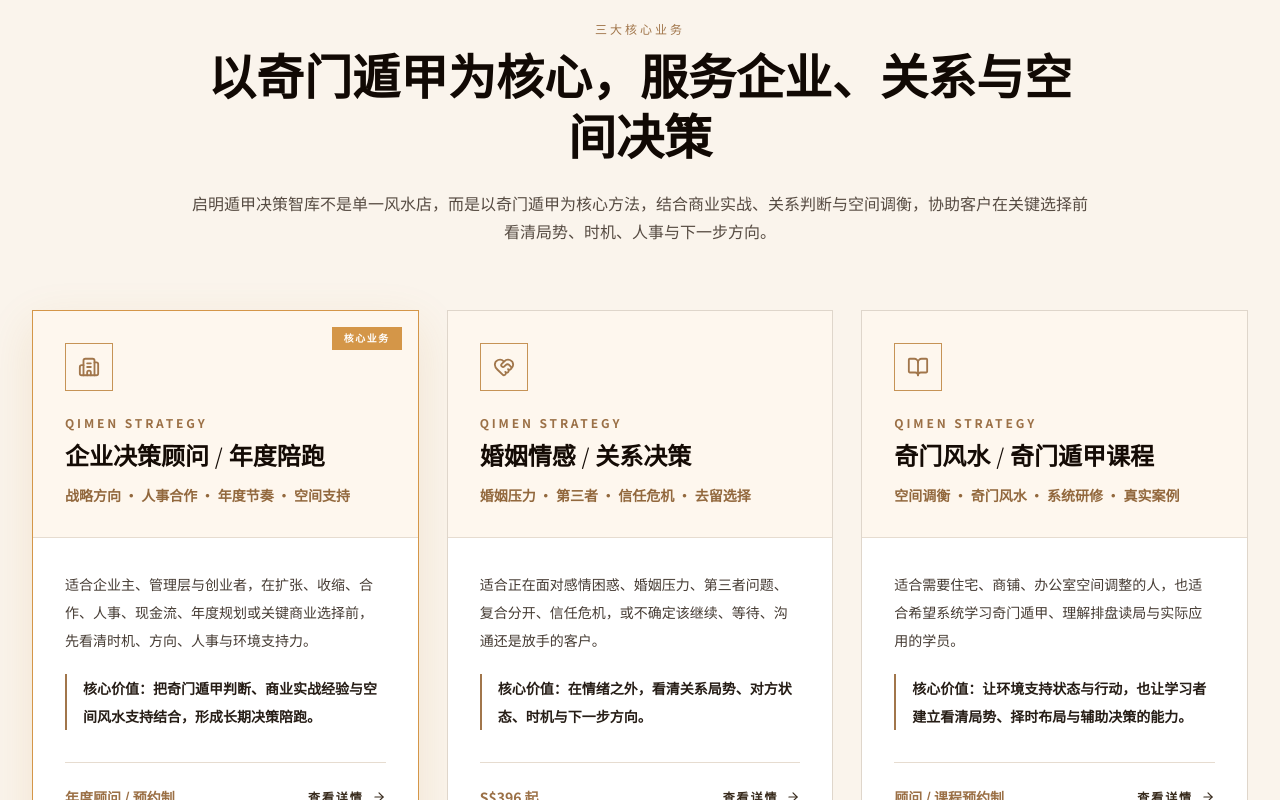
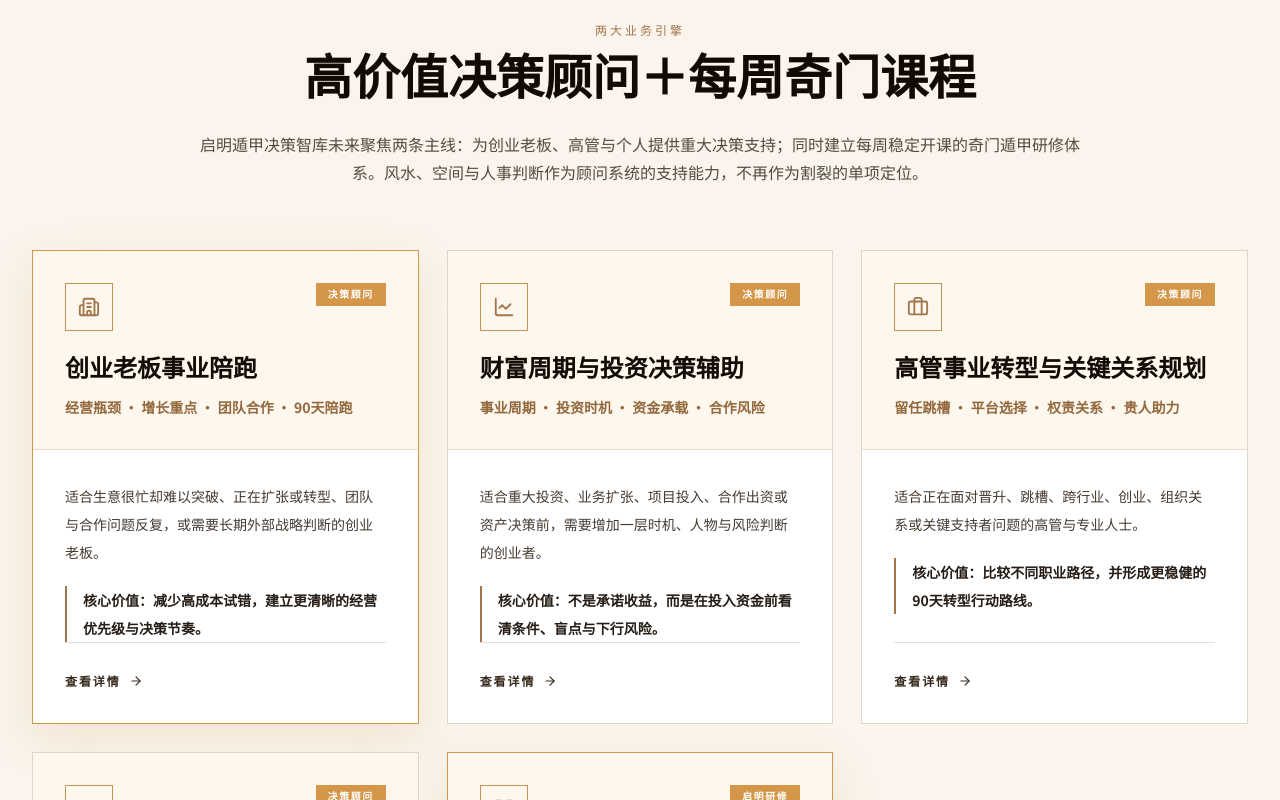
Before and after one commit to BODHIWONG/qmfeng-website, a Next.js app: page / in a window 1280 px wide. Shown: the part 1460-2260 px from the top of the page. Built offline with nearby package versions, Linux system fonts and the light colour scheme.

Commit message:
Refocus homepage service architecture

```diff
--- a/components/service-cards.tsx
+++ b/components/service-cards.tsx
@@ -3,80 +3,102 @@
 import { motion } from "framer-motion";
 import Link from "next/link";
 import { useLanguage } from "@/contexts/language-context";
-import { ArrowRight, BookOpen, Building2, HeartHandshake, type LucideIcon } from "lucide-react";
+import { ArrowRight, BookOpen, Building2, Briefcase, HeartHandshake, LineChart, type LucideIcon } from "lucide-react";
 
 type ServiceCard = {
   id: number;
   icon: LucideIcon;
+  engineZh: string;
+  engineEn: string;
   titleZh: string;
   titleEn: string;
   visualSubZh: string;
   visualSubEn: string;
   painZh: string;
   painEn: string;
-  audienceZh: string;
-  audienceEn: string;
-  feeZh: string;
-  feeEn: string;
+  valueZh: string;
+  valueEn: string;
   href: string;
-  recommended?: boolean;
+  featured?: boolean;
 };
 
 const services: ServiceCard[] = [
   {
     id: 1,
     icon: Building2,
-    titleZh: "企业决策顾问 / 年度陪跑",
-    titleEn: "Enterprise Decision Advisory",
-    visualSubZh: "战略方向 · 人事合作 · 年度节奏 · 空间支持",
-    visualSubEn: "Strategy · People · Annual Rhythm · Space Support",
-    painZh:
-      "适合企业主、管理层与创业者，在扩张、收缩、合作、人事、现金流、年度规划或关键商业选择前，先看清时机、方向、人事与环境支持力。",
-    painEn:
-      "For business owners, leaders and entrepreneurs before expansion, contraction, partnership, people decisions, cash-flow planning, annual direction or important commercial choices.",
-    audienceZh: "核心价值：把奇门遁甲判断、商业实战经验与空间风水支持结合，形成长期决策陪跑。",
-    audienceEn:
-      "Core value: combine Qi Men Dun Jia insight, practical business experience and Feng Shui support into long-term decision advisory.",
-    feeZh: "年度顾问 / 预约制",
-    feeEn: "Annual Advisory / By Appointment",
-    href: "/enterprise-strategic-advisory",
-    recommended: true,
+    engineZh: "决策顾问",
+    engineEn: "Advisory",
+    titleZh: "创业老板事业陪跑",
+    titleEn: "Founder Business Advisory",
+    visualSubZh: "经营瓶颈 · 增长重点 · 团队合作 · 90天陪跑",
+    visualSubEn: "Bottlenecks · Growth · People · 90-Day Support",
+    painZh: "适合生意很忙却难以突破、正在扩张或转型、团队与合作问题反复，或需要长期外部战略判断的创业老板。",
+    painEn: "For founders facing business bottlenecks, expansion, transition, people issues, partnership risk or the need for ongoing strategic support.",
+    valueZh: "核心价值：减少高成本试错，建立更清晰的经营优先级与决策节奏。",
+    valueEn: "Core value: reduce high-cost mistakes and build a clearer decision rhythm.",
+    href: "/founder-business-advisory",
+    featured: true,
   },
   {
     id: 2,
+    icon: LineChart,
+    engineZh: "决策顾问",
+    engineEn: "Advisory",
+    titleZh: "财富周期与投资决策辅助",
+    titleEn: "Wealth & Investment Decision Support",
+    visualSubZh: "事业周期 · 投资时机 · 资金承载 · 合作风险",
+    visualSubEn: "Cycle · Timing · Capital · Partnership Risk",
+    painZh: "适合重大投资、业务扩张、项目投入、合作出资或资产决策前，需要增加一层时机、人物与风险判断的创业者。",
+    painEn: "For entrepreneurs before major investment, expansion, project funding, partnership or capital-allocation decisions.",
+    valueZh: "核心价值：不是承诺收益，而是在投入资金前看清条件、盲点与下行风险。",
+    valueEn: "Core value: clarify conditions, blind spots and downside risk before capital is committed.",
+    href: "/wealth-cycle-investment-decision",
+  },
+  {
+    id: 3,
+    icon: Briefcase,
+    engineZh: "决策顾问",
+    engineEn: "Advisory",
+    titleZh: "高管事业转型与关键关系规划",
+    titleEn: "Executive Career Transition",
+    visualSubZh: "留任跳槽 · 平台选择 · 权责关系 · 贵人助力",
+    visualSubEn: "Stay or Move · Role Fit · Authority · Strategic Network",
+    painZh: "适合正在面对晋升、跳槽、跨行业、创业、组织关系或关键支持者问题的高管与专业人士。",
+    painEn: "For executives facing promotion, job change, industry transition, entrepreneurship, organisational dynamics or strategic relationship decisions.",
+    valueZh: "核心价值：比较不同职业路径，并形成更稳健的90天转型行动路线。",
+    valueEn: "Core value: compare career pathways and define a steadier 90-day transition roadmap.",
+    href: "/executive-career-transition",
+  },
+  {
+    id: 4,
     icon: HeartHandshake,
-    titleZh: "婚姻情感 / 关系决策",
-    titleEn: "Relationship Decision Advisory",
-    visualSubZh: "婚姻压力 · 第三者 · 信任危机 · 去留选择",
-    visualSubEn: "Marriage Stress · Affair Concerns · Trust Issues · Stay or Leave",
-    painZh:
-      "适合正在面对感情困惑、婚姻压力、第三者问题、复合分开、信任危机，或不确定该继续、等待、沟通还是放手的客户。",
-    painEn:
-      "For clients facing relationship confusion, marriage stress, affair concerns, reconciliation, separation, trust issues or the question of whether to stay, wait, communicate or let go.",
-    audienceZh: "核心价值：在情绪之外，看清关系局势、对方状态、时机与下一步方向。",
-    audienceEn:
-      "Core value: look beyond emotion and understand the relationship dynamics, the other person’s position, timing and next direction.",
-    feeZh: "S$396 起",
-    feeEn: "From S$396",
+    engineZh: "决策顾问",
+    engineEn: "Advisory",
+    titleZh: "个人情感与重大决策支持",
+    titleEn: "Relationship & Major Life Decisions",
+    visualSubZh: "婚姻关系 · 去留选择 · 家庭压力 · 人生方向",
+    visualSubEn: "Relationship · Stay or Leave · Family · Life Direction",
+    painZh: "适合感情、婚姻、家庭与人生方向反复不清，希望在情绪之外看清局势、边界、时机与下一步的人。",
+    painEn: "For clients facing relationship, marriage, family or major life-direction uncertainty.",
+    valueZh: "核心价值：提供私密、克制、有边界的重大关系与人生决策参考。",
+    valueEn: "Core value: private, responsible and clearly bounded decision support.",
     href: "/relationship-clarity-reading-singapore",
   },
   {
-    id: 3,
+    id: 5,
     icon: BookOpen,
-    titleZh: "奇门风水 / 奇门遁甲课程",
-    titleEn: "Qi Men Feng Shui & Course",
-    visualSubZh: "空间调衡 · 奇门风水 · 系统研修 · 真实案例",
-    visualSubEn: "Space Alignment · Qi Men Feng Shui · Training · Real Cases",
-    painZh:
-      "适合需要住宅、商铺、办公室空间调整的人，也适合希望系统学习奇门遁甲、理解排盘读局与实际应用的学员。",
-    painEn:
-      "For clients needing residential, retail or office space alignment, and for learners who want structured Qi Men Dun Jia training with chart reading and real case application.",
-    audienceZh: "核心价值：让环境支持状态与行动，也让学习者建立看清局势、择时布局与辅助决策的能力。",
-    audienceEn:
-      "Core value: make the environment support state and action, while helping learners build the ability to read situations, timing and decision patterns.",
-    feeZh: "顾问 / 课程预约制",
-    feeEn: "Advisory / Course by Appointment",
-    href: "/singapore-qi-men-dun-jia-consultant",
+    engineZh: "启明研修",
+    engineEn: "Academy",
+    titleZh: "每周奇门遁甲基础课程",
+    titleEn: "Weekly Qi Men Dun Jia Course",
+    visualSubZh: "每周六日 · 两天小班 · 零基础 · 实战案例",
+    visualSubEn: "Weekly Weekend · 2 Days · Beginners · Real Cases",
+    painZh: "适合希望从基础建立完整框架，学习九宫、八门、九星、八神、读局顺序与实际应用的学员。",
+    painEn: "For learners who want a structured foundation in chart reading, symbols, reading sequence and practical application.",
+    valueZh: "核心价值：每周稳定开班，建立可持续的课程与复训体系。",
+    valueEn: "Core value: consistent weekly intakes with a structured learning pathway.",
+    href: "/qi-men-dun-jia-course-singapore",
+    featured: true,
   },
 ];
 
@@ -92,33 +114,25 @@ export default function ServiceCards() {
           viewport={{ once: true }}
           className="mx-auto mb-12 max-w-4xl text-center md:mb-16"
         >
-          <p
-            className="mb-3 text-xs uppercase tracking-[0.25em]"
-            style={{ fontFamily: "var(--font-lato), sans-serif", color: "oklch(0.60 0.08 65)" }}
-          >
-            {t("三大核心业务", "Three Core Advisory Pillars")}
+          <p className="mb-3 text-xs uppercase tracking-[0.25em] text-[oklch(0.60_0.08_65)]">
+            {t("两大业务引擎", "Two Core Business Engines")}
           </p>
-
           <h2
             className="mb-5 text-3xl font-bold leading-tight md:text-5xl"
             style={{ fontFamily: "var(--font-cormorant), var(--font-noto-serif), serif", color: "oklch(0.15 0.02 60)" }}
           >
-            {t("以奇门遁甲为核心，服务企业、关系与空间决策", "Qi Men Dun Jia-Based Advisory for Business, Relationships and Space")}
+            {t("高价值决策顾问＋每周奇门课程", "Strategic Advisory + Weekly Qi Men Courses")}
           </h2>
-
-          <p
-            className="text-sm leading-7 md:text-base"
-            style={{ fontFamily: "var(--font-lato), var(--font-noto-sans), sans-serif", color: "oklch(0.42 0.02 60)" }}
-          >
+          <p className="text-sm leading-7 text-[oklch(0.42_0.02_60)] md:text-base">
             {t(
-              "启明遁甲决策智库不是单一风水店，而是以奇门遁甲为核心方法，结合商业实战、关系判断与空间调衡，协助客户在关键选择前看清局势、时机、人事与下一步方向。",
-              "Qimen Strategy is not a single-service Feng Shui shop. It uses Qi Men Dun Jia as the core method, combined with business experience, relationship judgment and space alignment, to help clients see timing, people dynamics and next steps before important decisions."
+              "启明遁甲决策智库未来聚焦两条主线：为创业老板、高管与个人提供重大决策支持；同时建立每周稳定开课的奇门遁甲研修体系。风水、空间与人事判断作为顾问系统的支持能力，不再作为割裂的单项定位。",
+              "Qimen Strategy focuses on two clear engines: high-value decision advisory for founders, executives and individuals, and a consistent weekly Qi Men Dun Jia learning system. Feng Shui, space and people assessment remain supporting capabilities within the advisory framework."
             )}
           </p>
         </motion.div>
 
-        <div className="grid grid-cols-1 gap-6 md:grid-cols-3 xl:gap-7">
-          {services.map((service, i) => {
+        <div className="grid grid-cols-1 gap-6 md:grid-cols-2 xl:grid-cols-3 xl:gap-7">
+          {services.map((service, index) => {
             const Icon = service.icon;
             return (
               <motion.div
@@ -126,27 +140,23 @@ export default function ServiceCards() {
                 initial={{ opacity: 0, y: 30 }}
                 whileInView={{ opacity: 1, y: 0 }}
                 viewport={{ once: true }}
-                transition={{ duration: 0.5, delay: i * 0.08 }}
+                transition={{ duration: 0.5, delay: index * 0.06 }}
                 className={`relative flex flex-col overflow-hidden border bg-white transition-all duration-300 hover:-translate-y-1 hover:shadow-[0_18px_50px_rgba(0,0,0,0.08)] ${
-                  service.recommended
+                  service.featured
                     ? "border-[oklch(0.72_0.12_70)] shadow-[0_16px_44px_rgba(190,134,40,0.14)]"
                     : "border-[oklch(0.88_0.018_70)] hover:border-[oklch(0.60_0.08_65)]"
                 }`}
               >
-                {service.recommended && (
-                  <div className="absolute right-4 top-4 bg-[oklch(0.72_0.12_70)] px-3 py-1 text-[0.62rem] font-bold uppercase tracking-[0.16em] text-white">
-                    {t("核心业务", "Core")}
+                <div className="border-b border-[oklch(0.90_0.02_75)] bg-[oklch(0.98_0.015_78)] p-8">
+                  <div className="flex items-start justify-between gap-5">
+                    <div className="flex h-12 w-12 items-center justify-center border border-[oklch(0.70_0.10_70)] text-[oklch(0.60_0.08_65)]">
+                      <Icon size={22} />
+                    </div>
+                    <span className="bg-[oklch(0.72_0.12_70)] px-3 py-1 text-[0.62rem] font-bold uppercase tracking-[0.16em] text-white">
+                      {t(service.engineZh, service.engineEn)}
+                    </span>
                   </div>
-                )}
-
-                <div className="border-b border-[oklch(0.90_0.02_75)] bg-[oklch(0.98_0.015_78)] p-8">
-                  <div className="mb-6 flex h-12 w-12 items-center justify-center border border-[oklch(0.70_0.10_70)] text-[oklch(0.60_0.08_65)]">
-                    <Icon size={22} />
-                  </div>
-                  <p className="mb-3 text-xs font-bold uppercase tracking-[0.24em] text-[oklch(0.58_0.08_65)]">
-                    Qimen Strategy
-                  </p>
-                  <h3 className="text-2xl font-bold leading-tight text-[oklch(0.16_0.02_60)]">
+                  <h3 className="mt-6 text-2xl font-bold leading-tight text-[oklch(0.16_0.02_60)]">
                     {t(service.titleZh, service.titleEn)}
                   </h3>
                   <p className="mt-3 text-sm font-semibold text-[oklch(0.55_0.08_65)]">
@@ -155,23 +165,16 @@ export default function ServiceCards() {
                 </div>
 
                 <div className="flex flex-1 flex-col p-8">
-                  <p className="text-sm leading-7 text-[oklch(0.36_0.02_60)]">
-                    {t(service.painZh, service.painEn)}
+                  <p className="text-sm leading-7 text-[oklch(0.36_0.02_60)]">{t(service.painZh, service.painEn)}</p>
+                  <p className="mt-5 border-l-2 border-[oklch(0.60_0.08_65)] pl-4 text-sm font-semibold leading-7 text-[oklch(0.24_0.02_60)]">
+                    {t(service.valueZh, service.valueEn)}
                   </p>
-
-                  <p className="mt-5 border-l-2 border-[oklch(0.60_0.08_65)] pl-4 text-sm font-semibold leading-7 text-[oklch(0.24_0.02_60)]">
-                    {t(service.audienceZh, service.audienceEn)}
-                  </p>
-
-                  <div className="mt-8 flex items-center justify-between border-t border-[oklch(0.90_0.02_75)] pt-6">
-                    <p className="text-sm font-bold text-[oklch(0.58_0.08_65)]">
-                      {t(service.feeZh, service.feeEn)}
-                    </p>
+                  <div className="mt-auto border-t border-[oklch(0.90_0.02_75)] pt-6">
                     <Link
                       href={service.href}
                       className="inline-flex items-center gap-2 text-xs font-bold uppercase tracking-[0.16em] text-[oklch(0.30_0.03_70)] transition-colors hover:text-[oklch(0.60_0.08_65)]"
                     >
-                      {t("查看详情", "Details")}
+                      {t("查看详情", "View Details")}
                       <ArrowRight size={14} />
                     </Link>
                   </div>
```
